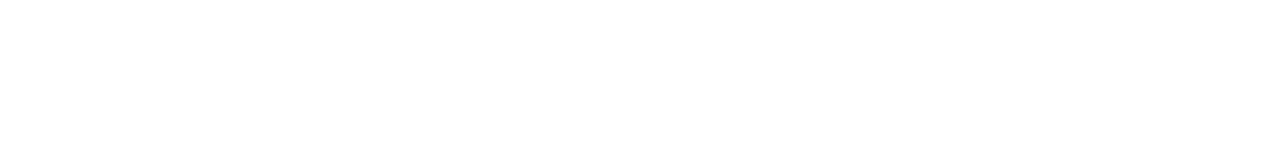
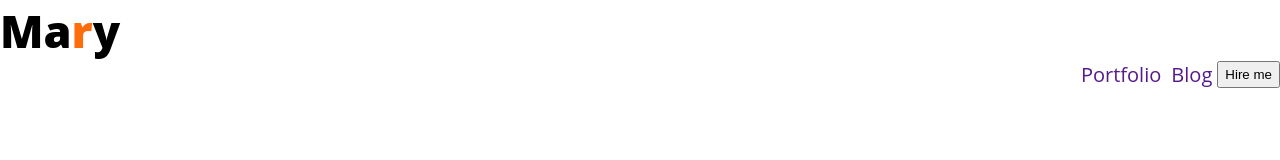
Before and after one commit to Biplob-bipu/developer-portfolio, a plain HTML site: page index.html in a window 1280 px wide. Drawn offline with Linux system fonts and the light colour scheme.

Commit message:
update header and nav file

```diff
--- a/index.html
+++ b/index.html
@@ -3,12 +3,25 @@
 <head>
     <meta charset="UTF-8">
     <meta name="viewport" content="width=device-width, initial-scale=1.0">
+    <link rel="import" href="@import url('https://fonts.googleapis.com/css2?family=Open+Sans&display=swap');.html">
+    <link rel="stylesheet" href="styles/style.css">
     <title>My portfolio</title>
+
 </head>
 <body>
-    <header></header>
+    <header>
+        <nav>
+            <h3 class="nav-title">Ma<span>r</span>y</h3>
+            <ul>
+                <li><a href="">Portfolio</a></li>
+                <li><a href="">Blog</a></li>
+                <button>Hire me</button>
+            </ul>
+        </nav>
+    </header>
     <body>
 
     </body>
+    <footer></footer>
 </body>
 </html>
--- /dev/null
+++ b/styles/style.css
@@ -0,0 +1,42 @@
+body{
+    font-family: 'Open Sans', sans-serif;
+}
+*{
+    margin:0px;
+}
+
+/* nav title */
+.nav-title{
+
+}
+nav h3{
+
+    font-size: 45px;
+    font-style: normal;
+    font-weight: 800;
+    line-height: normal;
+}
+nav h3 span{
+    color:#FD6E0A;
+}
+
+/* nav style */
+
+nav ul{
+    display: flex;
+    float: right;
+    list-style-type: none
+}
+nav ul li a{
+    text-align: center;
+    text-decoration: none;
+
+    font-size: ;
+    color#474747);
+font-family: Open Sans;
+font-size: 20px;
+font-style: normal;
+font-weight: 400;
+line-height: normal;
+margin:5px 5px 10px
+}
```
Also changed, not shown: images/developer.png (added), images/hardy.png (added), images/header_bg.png (added), images/icons/facebook.png (added), images/icons/insta.png (added), images/icons/js.png (added), images/icons/mongo.png (added), images/icons/nodejs.png (added), images/icons/react.png (added), images/icons/twitter.png (added).
